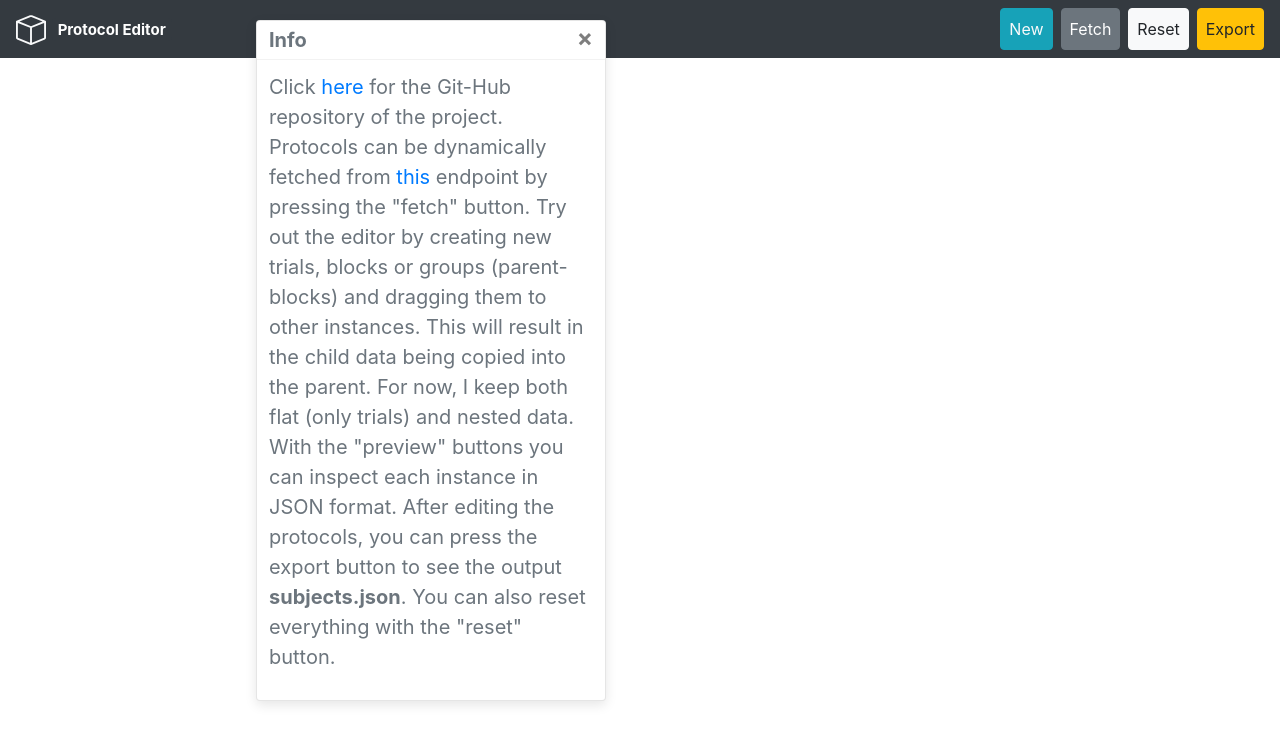
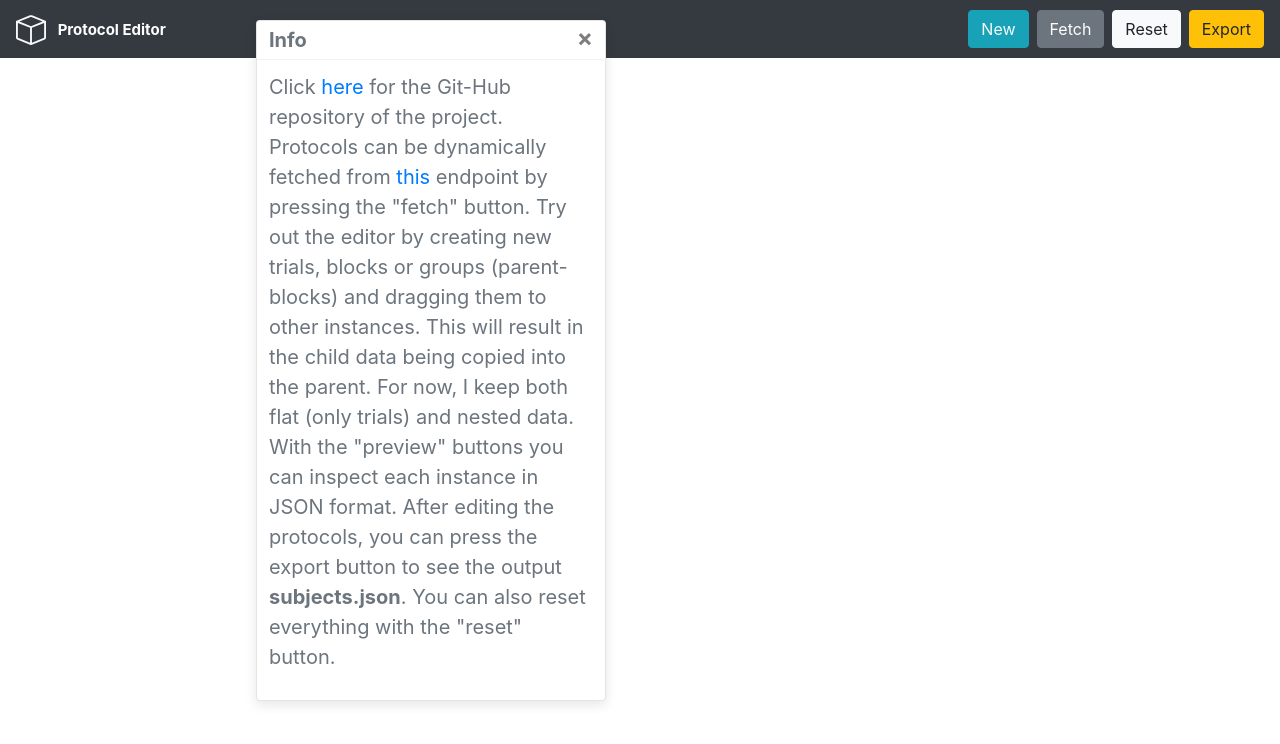
Before and after one commit to pavlos-konstantinidis/config-tool_mock, a Vue app: page / in a window 1280 px wide. Shown: the top 744 px of the page. Built offline with nearby package versions, Linux system fonts and the light colour scheme; what vue-json-viewer would draw is missing.

Commit message:
fixed top button height

```diff
--- a/src/App.vue
+++ b/src/App.vue
@@ -9,7 +9,7 @@
       <div class="collapse navbar-collapse" id="navbarNavDropdown">
         <ul class="navbar-nav ml-auto">
           <li class="nav-item mr-auto dropleft">
-            <button class="nav-link text-light btn btn-info" href="#" id="navbarDropdownMenuLink" role="button" data-toggle="dropdown" aria-haspopup="true" aria-expanded="false">New</button>
+            <button class="text-light btn btn-info" href="#" id="navbarDropdownMenuLink" role="button" data-toggle="dropdown" aria-haspopup="true" aria-expanded="false">New</button>
             <div class="dropdown-menu" aria-labelledby="navbarDropdownMenuLink">
               <a class="dropdown-item btn text-success" data-target="#trialForm" data-toggle="modal"><svg width="1em" height="1em" viewBox="0 0 16 16" class="bi bi-box" fill="currentColor" xmlns="http://www.w3.org/2000/svg">
   <path fill-rule="evenodd" d="M8.186 1.113a.5.5 0 0 0-.372 0L1.846 3.5 8 5.961 14.154 3.5 8.186 1.113zM15 4.239l-6.5 2.6v7.922l6.5-2.6V4.24zM7.5 14.762V6.838L1 4.239v7.923l6.5 2.6zM7.443.184a1.5 1.5 0 0 1 1.114 0l7.129 2.852A.5.5 0 0 1 16 3.5v8.662a1 1 0 0 1-.629.928l-7.185 2.874a.5.5 0 0 1-.372 0L.63 13.09a1 1 0 0 1-.63-.928V3.5a.5.5 0 0 1 .314-.464L7.443.184z"/>
@@ -23,13 +23,13 @@
             </div>
           </li>
           <li class="nav-item mr-auto ml-2">
-            <a type="button" class="nav-link btn btn-secondary" @click="fetchProtocols">Fetch</a>
+            <a type="button" class="btn btn-secondary" @click="fetchProtocols">Fetch</a>
           </li>
           <li class="nav-item mr-auto ml-2">
-            <a type="button" class="nav-link btn btn-light" @click="resetAll">Reset</a>
+            <a type="button" class="btn btn-light" @click="resetAll">Reset</a>
           </li>
           <li class="nav-item mr-auto ml-2">
-            <a type="button" class="nav-link btn btn-warning" @click="exportProtocols" data-toggle="modal" data-target="#previewModal">Export</a>
+            <a type="button" class="btn btn-warning" @click="exportProtocols" data-toggle="modal" data-target="#previewModal">Export</a>
           </li>
         </ul>
       </div>
```
